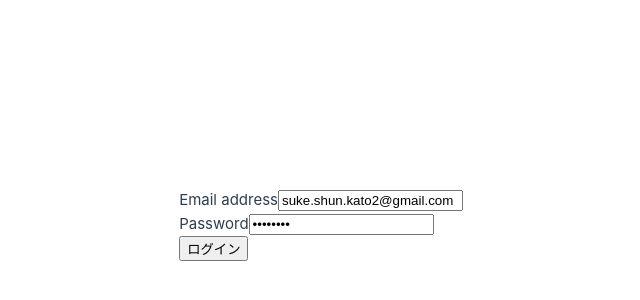
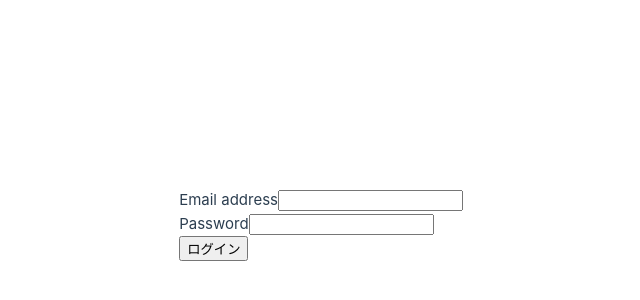
Before and after one commit to suke-shun-kato/experiment_vue, a Vue app: page /login in a window 1280 px wide. Shown: the part 176-476 px from the top of the page, without its empty margins (177-817 px from the left). Built offline with nearby package versions, Linux system fonts and the light colour scheme.

Commit message:
ログアウト処理を実装

```diff
--- a/src/stores/authStore.ts
+++ b/src/stores/authStore.ts
@@ -7,7 +7,11 @@ export const useAuthStore = defineStore(
     'auth',
     () => {
         const auth: Ref<Auth|undefined> = ref()
-        return { auth }
+        function $reset() {
+            auth.value = undefined
+        }
+
+        return { auth, $reset }
     },
     // 永続化（リロードしてもデータが消えないようにする）
     {
--- a/src/views/HomeView.vue
+++ b/src/views/HomeView.vue
@@ -6,6 +6,7 @@ import type {Ref} from "vue";
 import type {AxiosResponse} from 'axios';
 import type {Recipe, Recipes} from "@/api/response/Recipes";
 import type {Auth} from "@/api/response/Auth";
+import {useRouter} from "vue-router";
 
 // 変数の定義
 const errorRef: Ref<string|undefined> = ref()
@@ -13,6 +14,7 @@ const recipesRef: Ref<Recipe[]|undefined> = ref()
 const isLoadingRef: Ref<boolean> = ref(false)
 
 const authStore = useAuthStore()
+const router = useRouter()
 
 // OptionsAPI の beforeCreate, created のタイミングと同じ
 getRecipeList(authStore.auth!)
@@ -39,9 +41,18 @@ function getRecipeList(auth: Auth) {
             isLoadingRef.value = false
         });
 }
+
+function logout(): void {
+    authStore.$reset()
+
+    // ログインページへリダイレクト
+    router.push({name: 'login'})
+}
 </script>
 
 <template>
+    <div>
+        <button @click="logout">ログアウト</button>
         <div>
             <div v-if="isLoadingRef">Loading...</div>
             <div v-if="errorRef">{{ errorRef }}</div>
@@ -57,4 +68,5 @@ function getRecipeList(auth: Auth) {
                 </div>
             </div>
         </div>
+    </div>
 </template>
--- a/src/views/LoginView.vue
+++ b/src/views/LoginView.vue
@@ -6,13 +6,15 @@ import type {Ref} from 'vue'
 import type {AxiosResponse, AxiosInstance} from 'axios';
 import type {Auth} from '@/api/response/Auth';
 import type {LoginRequest} from "@/api/request/LoginRequest";
-import type { RouteLocation} from "vue-router";
+import type {RouteLocation} from "vue-router";
 import { useRoute, useRouter} from "vue-router";
 import RunDisabledButton from "@/components/RunDisabledButton.vue";
 import axios from "axios";
 
-const eMail: Ref<string> = ref('suke.shun.kato2@gmail.com')
-const password: Ref<string> = ref('password')
+// const eMail: Ref<string> = ref('suke.shun.kato2@gmail.com')
+const eMail: Ref<string> = ref('')
+// const password: Ref<string> = ref('password')
+const password: Ref<string> = ref('')
 const router = useRouter()
 const route = useRoute()
 
```
Lines whose indentation alone changed are shown as unchanged.
